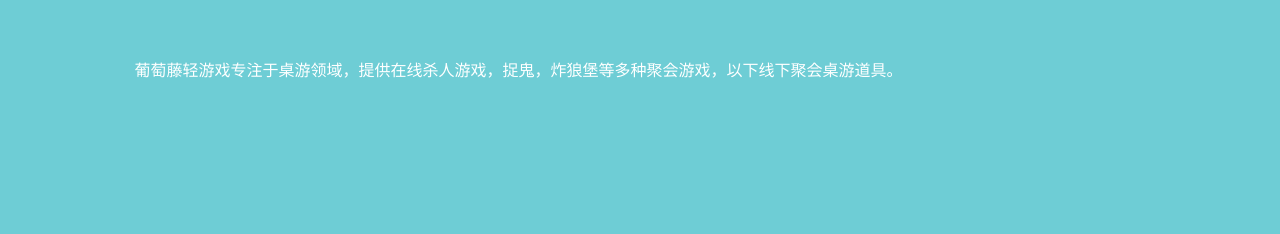
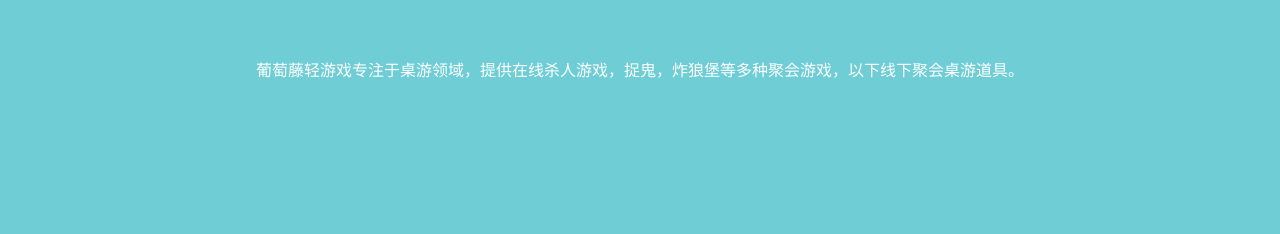
Before and after one commit to l1464936290/cccj1212.github.io, a plain HTML site: page css/task3/task3.html in a window 1280 px wide. Shown: the part 198-432 px from the top of the page. Drawn offline with Linux system fonts and the light colour scheme.

Commit message:
task3 revise
display:inline-block 可以使得p的宽度正好是内容文本的宽度

```diff
--- a/css/task3/task3.html
+++ b/css/task3/task3.html
@@ -16,7 +16,9 @@
             </div>
 
             <div class="text-content">
+                <p class="text2">
                 葡萄藤轻游戏专注于桌游领域，提供在线杀人游戏，捉鬼，炸狼堡等多种聚会游戏，以下线下聚会桌游道具。
+                </p>
             </div>
 
             <div class="icon-left">
--- a/css/task3/task3css.css
+++ b/css/task3/task3css.css
@@ -1,5 +1,8 @@
 html {
     font-size: 62.5%;
+}
+p,div {
+    /*border:1px #F00 solid;*/
 }
 
 body {
@@ -20,16 +23,19 @@ body {
     height:8rem;
 }
 
-/*中间部分面板样式*/
 .text-content {
     margin: 3rem auto;
     width:80%;
     height:15rem;
     color:white;
-    text-align:left;
 }
 
-/*底部面板样式*/
+.text2 {
+    margin: 0;
+    text-align: left;
+    display:inline-block
+}
+
 .down {
     margin: 3rem auto;
     width:95%;
@@ -51,7 +57,6 @@ body {
     float: right;
     color:white;
 }
-
 .text {
     margin-top: 0rem;
 }
```
Also changed, not shown: 2 other files.
